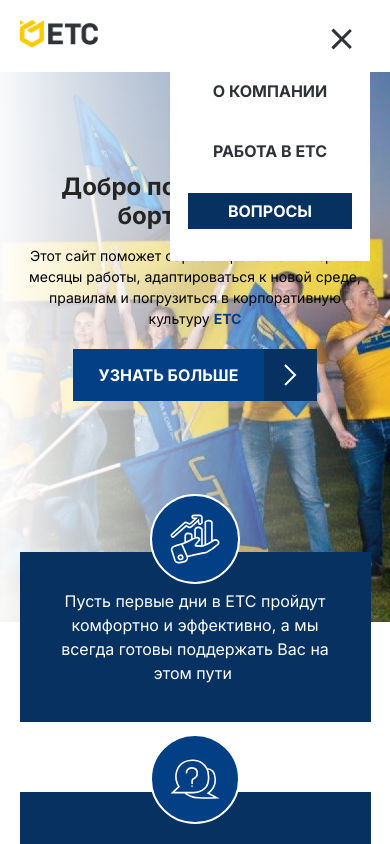
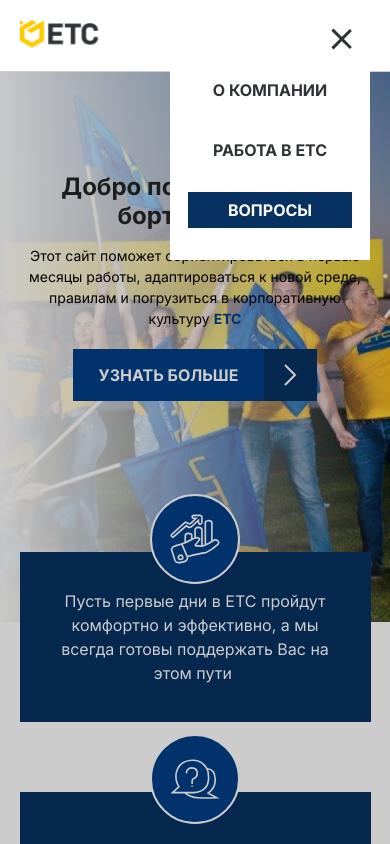
Before and after one commit to EkaterynaSholomickaya/UTS, a React (Create React App) app in the folder gk_uts/: page / in a window 390 px wide. Both pictures are taken after a click on the button 347 px from the left and 36 px from the top of the page. Shown: the top 844 px of the page. Built offline with nearby package versions, Linux system fonts and the light colour scheme.

Commit message:
refactor header, remove scroll

```diff
--- a/gk_uts/src/App.js
+++ b/gk_uts/src/App.js
@@ -18,7 +18,7 @@
 function App() {
 
   return (
-    <div className="App">
+    <div className="App" >
       <Header />
       <Main />
       <Cards />
--- a/gk_uts/src/components/accordion/Accordion.jsx
+++ b/gk_uts/src/components/accordion/Accordion.jsx
@@ -2,7 +2,7 @@
 import styles from './Accordion.module.css';
 import { AccordionItem } from './AccordionItem';
 
-export const Accordion = ({ faqList, blue, size }) => {
+export const Accordion = ({ faqList, blue }) => {
 
   const [openId, setId] = useState(null);
 
--- a/gk_uts/src/components/header/Header.jsx
+++ b/gk_uts/src/components/header/Header.jsx
@@ -1,13 +1,19 @@
-// import './header.css';
 import styles from './Header.module.css';
 import logoImg from '../../assets/icons/logo.png';
-import { useState } from 'react';
+import { useState, useEffect } from 'react';
+
 
 
 function Header() {
+
   const [isOpen, setIsOpen] = useState(false);
+
+  useEffect(() => {
+    document.body.classList.toggle('modalOpen', isOpen);
+  }, [isOpen])
+
   return (
-    <header className={styles.header}>
+    <header className={`${styles.header} header`}>
 
       <div className="container">
         <div className={styles.header__row}>
@@ -15,24 +21,48 @@
             <img src={logoImg} alt="logo" />
           </div>
           <div>
-            <nav className={`${styles.header__nav} ${isOpen ? styles.active : ''}`} >
+
+            <nav
+              className={`${styles.header__nav} ${isOpen ? styles.active : ''}`}
+              onClick={e => e.stopPropagation()} >
               <ul>
-                <li>
-                  <a href="#data" className={styles.header__link}>о компании</a>
+                <li className={styles.header__link_first}>
+                  <a href="#data"
+                    className={[styles.header__link].join(' ')}
+                    onClick={(e) => setIsOpen(!isOpen)}>
+                    о компании
+                  </a>
                 </li>
                 <li>
-                  <a href="#work" className={styles.header__link}>работа в етс</a>
+                  <a href="#work"
+                    className={styles.header__link}
+                    onClick={(e) => setIsOpen(!isOpen)}>
+                    работа в етс</a>
                 </li>
                 <li>
-                  <a href="#questions" className={[styles.header__link, styles.header__link_btn].join(' ')}>вопросы</a>
+                  <a href="#questions"
+                    className={[styles.header__link, styles.header__link_btn].join(' ')}
+                    onClick={(e) => setIsOpen(!isOpen)}>вопросы</a>
                 </li>
               </ul>
             </nav>
-            <button className={styles.header__menu_button} onClick={() => setIsOpen(!isOpen)}>
-              <div className={`${styles.icon__top} ${isOpen ? styles.active : ''}`} > </div>
-              <div className={`${styles.icon__bottom} ${isOpen ? styles.active : ''}`} > </div>
-            </button>
+            <div
+              className={`${styles.header__bg} ${isOpen ? styles.activeBg : ''}`}
+              onClick={
+                (e) => {
+                  setIsOpen(!isOpen);
+                }}>
+            </div>
           </div>
+          <button
+            className={styles.header__menu_button}
+            onClick={(e) => {
+              setIsOpen(!isOpen);
+            }}>
+            <div className={`${styles.icon__top} ${isOpen ? styles.active : ''}`} > </div>
+            <div className={`${styles.icon__bottom} ${isOpen ? styles.active : ''}`} > </div>
+          </button>
+
         </div >
       </div >
     </header >
--- a/gk_uts/src/components/header/Header.module.css
+++ b/gk_uts/src/components/header/Header.module.css
@@ -1,4 +1,11 @@
 .header {
+  position: sticky;
+  z-index: 22;
+  top: 0px;
+  left: 0px;
+  width: 100%;
+  height: 100%;
+  background-color: #fff;
   padding: 20px 0;
 }
 
@@ -49,17 +56,37 @@
   position: relative;
 }
 
+
 @media (max-width: 770px) {
   .header__nav {
-    top: -230px;
+    position: absolute;
     z-index: 1;
-    }
+    top: -330px;
+    right: 0px;
+  }
+  .header__bg {
+    opacity: 0;
+    display: block;
+    top:71px;
+    bottom: 0;
+    left: 0;
+    right: 0;
+    position: fixed;
+    z-index: -10;
+    background-color: rgba(0, 0, 0,0.2);
+    transition: all .5s;
+
+  }
+  .header__bg.activeBg {
+    opacity: 1;
+  }
+  .header__nav.active {
+    right:0px;
+    top:-100px;
+  }
+
 }
 
-.header__nav.active {
-  /* right:0px; */
-  top:0;
-}
 
 .header__nav ul {
   display: flex;
@@ -69,13 +96,13 @@
 @media (max-width:770px) {
   .header__nav ul {
     min-width: 200px;
-    min-height: 180p;
+    min-height: 180px;
     margin-top: 30px;
     padding-top: 20px;
     background-color: var(--white);
     z-index: 3;
     position:absolute;
-    top:0px;
+    top:110px;
     right:0px;
     flex-direction: column;
     align-items: center;
@@ -116,6 +143,10 @@
 .header__link:focus:after {
   width: 100%;
 }
+
+
+
+
 .header__link:active:after{
   background-color: var(--main-blue);
 }
@@ -152,12 +183,18 @@
 }
 
 
+  /* .header__menu_button {
+    display: none;
+  } */
+
 .header__menu_button {
   display: none;
   position: relative;
   z-index: 20;
   cursor: pointer;
 }
+
+
 @media (max-width:770px) {
   .header__menu_button {
     display: block;
--- a/gk_uts/src/components/header/header.css
+++ /dev/null
@@ -1,3 +0,0 @@
-.header {
-  padding: 20px 0;
-}
--- a/gk_uts/src/styles/index.css
+++ b/gk_uts/src/styles/index.css
@@ -1,7 +1,10 @@
 body {
   font-family: 'Inter', sans-serif;
   color: var (--grey-text, #242424);
-  overflow-x: hidden;
+  overflow: auto;
+}
+body.modalOpen {
+  overflow: hidden;
 }
 
 body * {
```
